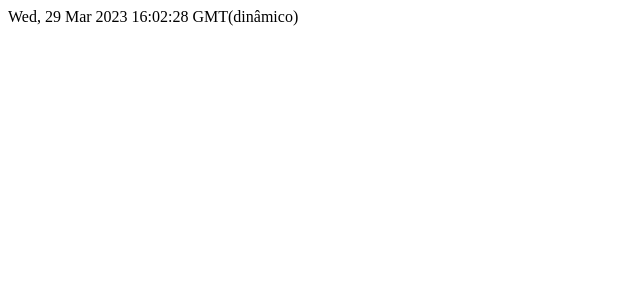
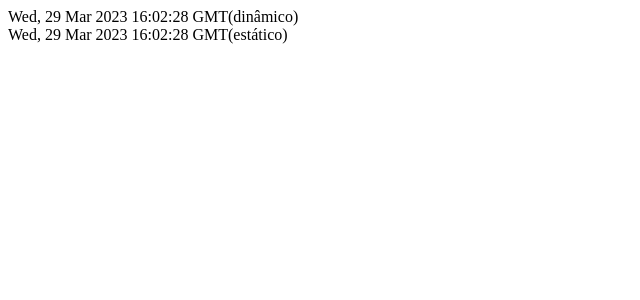
Before and after one commit to ianaugustosilva/unica-ideia, a Next.js app: page /tempo in a window 1280 px wide. Shown: the top 300 px of the page, without its empty margins (0-640 px from the left). Built offline with nearby package versions, Linux system fonts and the light colour scheme.

Commit message:
test getStaticProps

```diff
--- a/pages/tempo.js
+++ b/pages/tempo.js
@@ -1,12 +1,23 @@
-function Tempo() {
+function Tempo(props) {
 	const dynamicDate = new Date();
 	const dynamicDateString = dynamicDate.toGMTString();
 
 	return (
 		<div>
-			{dynamicDateString}
-			(dinâmico)
+			<div>{dynamicDateString}(dinâmico)</div>
+			<div>{props.staticDateString}(estático)</div>
 		</div>
 	);
 }
+export function getStaticProps() {
+	const staticDate = new Date();
+	const staticDateString = staticDate.toGMTString();
+
+	return {
+		props: {
+			staticDateString,
+		},
+	};
+}
+
 export default Tempo;
```
